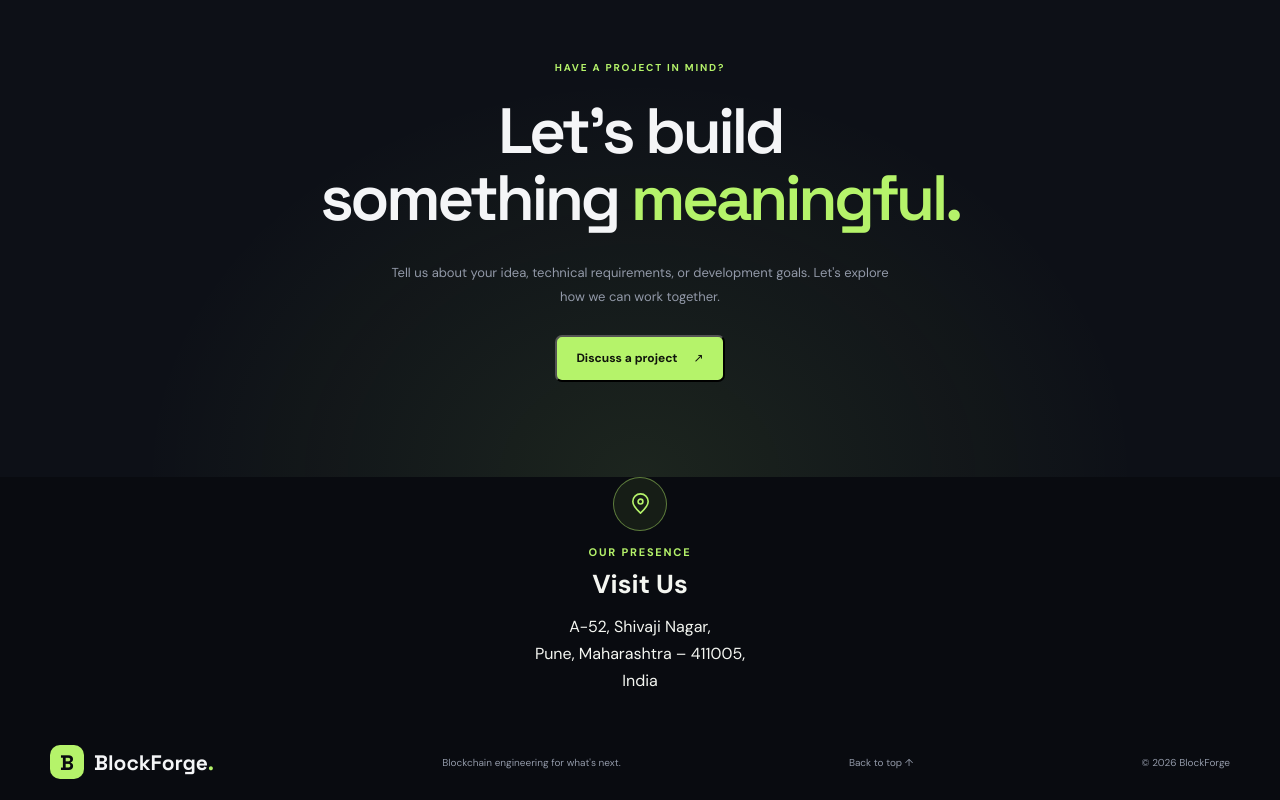
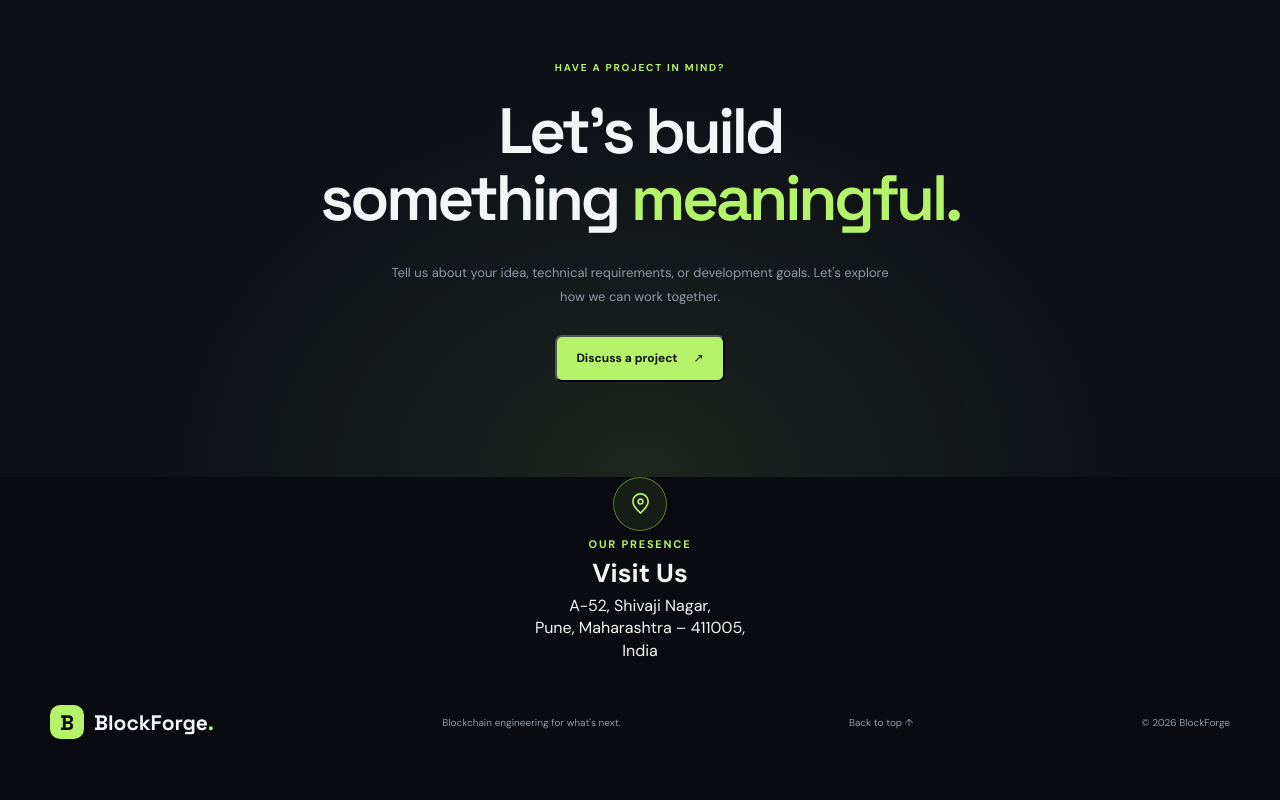
Before and after one commit to BlockForge-Devhimu/BlockForge-webiste-, a React (Vite) app: page / in a window 1280 px wide. Shown: the part 4739-5539 px from the top of the page. After the commit the page ends 5506 px from the top, so only its background shows below. Built offline with nearby package versions, Linux system fonts and the light colour scheme.

Commit message:
Update styles.css

```diff
--- a/src/styles.css
+++ b/src/styles.css
@@ -2244,3 +2244,28 @@ margin-bottom: 0 !important;
 margin-top: 0 !important;
 padding-top: 30px !important;
 }
+/* Fine-tune Visit Us spacing */
+.visit-section {
+padding-top: 0 !important;
+padding-bottom: 0 !important;
+}
+
+.visit-card {
+gap: 6px !important;
+}
+
+.visit-content .eyebrow {
+margin-bottom: 5px !important;
+}
+
+.visit-content h2 {
+margin-bottom: 5px !important;
+}
+
+.visit-address {
+line-height: 1.4 !important;
+}
+
+.visit-section + .footer {
+padding-top: 15px !important;
+}
```
